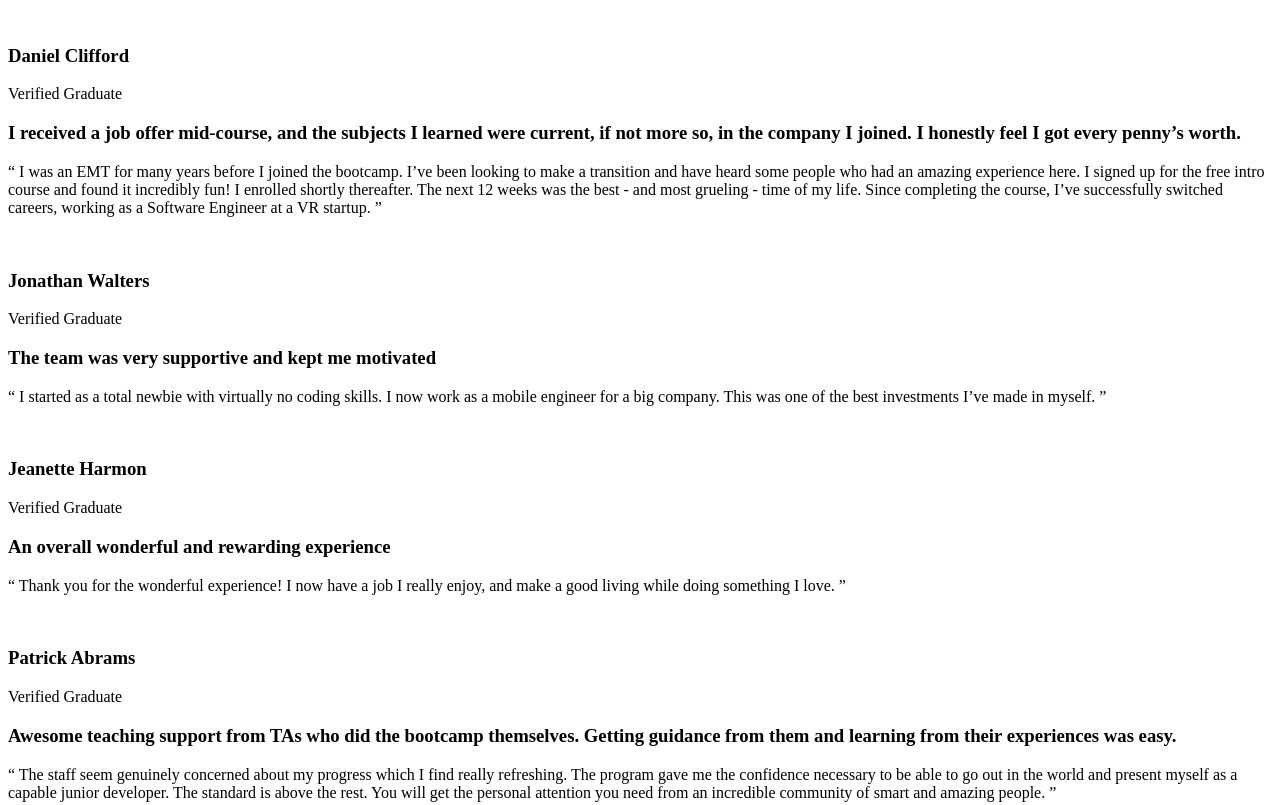
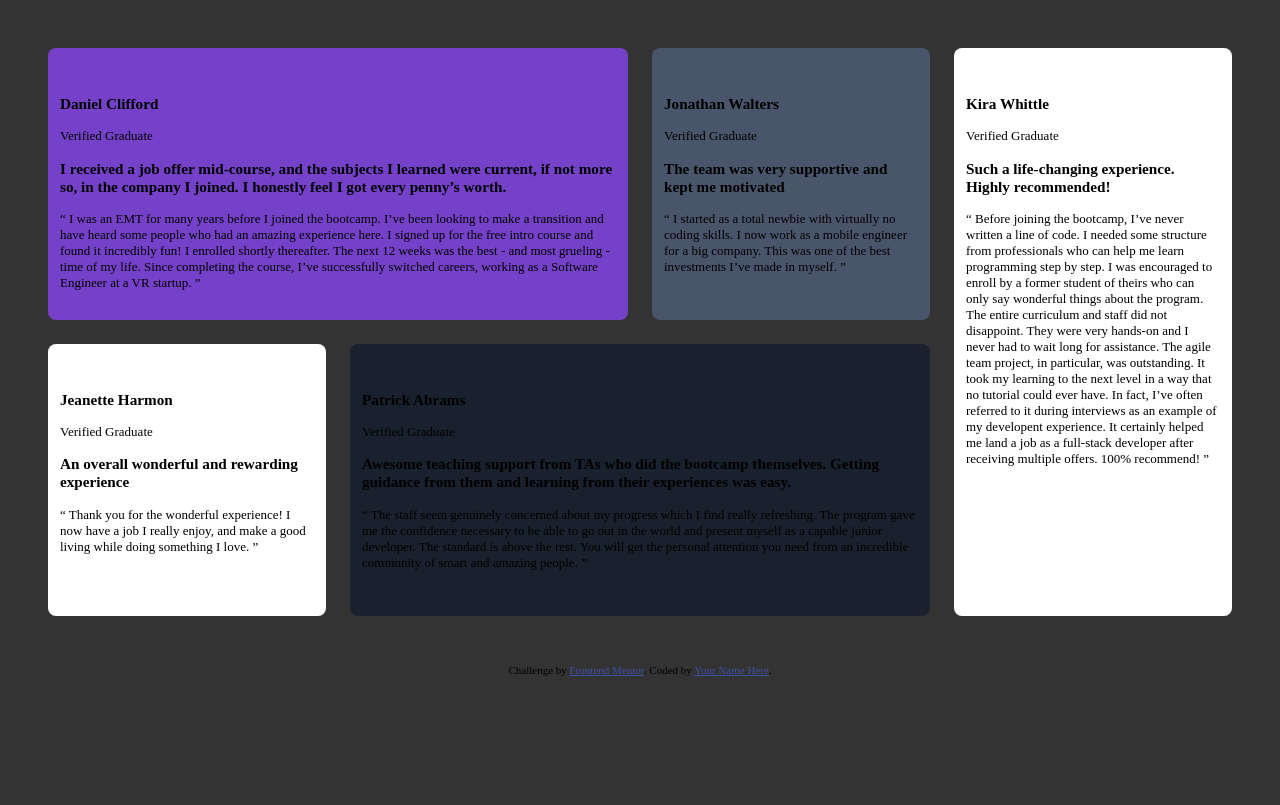
Before and after one commit to ParvinValiyev/iatc, a website: page lesson10/index.html in a window 1280 px wide. Shown: the top 805 px of the page. Drawn offline with Linux system fonts and the light colour scheme.

Commit message:
feat:modifeid index and style

```diff
--- a/lesson10/index.html
+++ b/lesson10/index.html
@@ -13,10 +13,11 @@
     .attribution { font-size: 11px; text-align: center; }
     .attribution a { color: hsl(228, 45%, 44%); }
   </style>
+  <link rel="stylesheet" href="./style.css" />
 </head>
 <body>
     <div class="testimonals">
-        <article>
+        <article data-name="daniel">
             <div class="header">
                 <img src="" alt="" class="profile">
                 <h3>Daniel Clifford</h3>
@@ -36,7 +37,7 @@
                 </p>
             </div>
         </article>
-        <article>
+        <article data-name="jonathan">
             <div class="header">
                 <img src="" alt="" class="profile">
                 <h3>Jonathan Walters</h3>
@@ -52,7 +53,7 @@
                 </p>
             </div>
         </article>
-        <article>
+        <article data-name="jeanette">
             <div class="header">
                 <img src="" alt="" class="profile">
                 <h3>Jeanette Harmon</h3>
@@ -68,7 +69,7 @@
                 </p>
             </div>
         </article>
-        <article>
+        <article data-name="patrick">
             <div class="header">
                 <img src="" alt="" class="profile">
                 <h3>Patrick Abrams</h3>
@@ -87,7 +88,7 @@
                 </p>
             </div>
         </article>
-        <article>
+        <article data-name="kira">
             <div class="header">
                 <img src="" alt="" class="profile">
                 <h3>Kira Whittle</h3>
--- a/lesson10/style.css
+++ b/lesson10/style.css
@@ -0,0 +1,56 @@
+:root {
+  --violet: hsl(263, 55%, 52%);
+  --grayish-blue: hsl(217, 19%, 35%);
+  --blackish-blue: hsl(219, 29%, 14%);
+  --white: hsl(0, 0%, 100%);
+
+  font-size: 13px;
+}
+
+* {
+  box-sizing: border-box;
+}
+
+body {
+  margin: 0;
+  padding: 0;
+  background-color: #333;
+}
+
+.testimonals {
+  display: grid;
+  grid-template-columns: repeat(4, 1fr);
+  grid-template-rows: repeat(2, 1fr);
+  grid-template-areas:
+    "daniel daniel jonathan kira"
+    "jeanette patrick patrick kira ";
+  gap: 24px;
+  padding: 48px;
+
+  > article {
+    padding: 16px 12px;
+    border-radius: 8px;
+    background: var(--white);
+  }
+
+  > [data-name="daniel"] {
+    grid-area: daniel;
+    background: var(--violet)
+  }
+  > [data-name="jonathan"] {
+    grid-area: jonathan;
+    background: var(--grayish-blue)
+  }
+  > [data-name="jeanette"] {
+    grid-area: jeanette;
+    background: var(--white)
+  }
+  > [data-name="patrick"] {
+    grid-area: patrick;
+    background: var(--blackish-blue)
+  }
+  > [data-name="kira"] {
+    grid-area: kira;
+    background: var(--white)
+  }
+}
```
